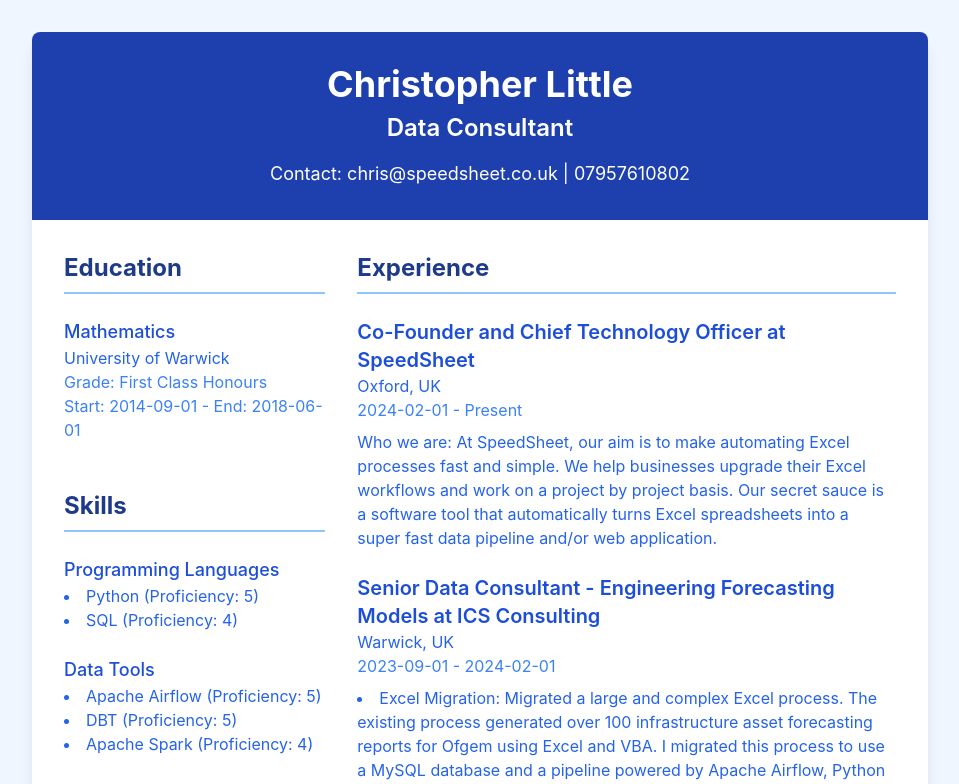
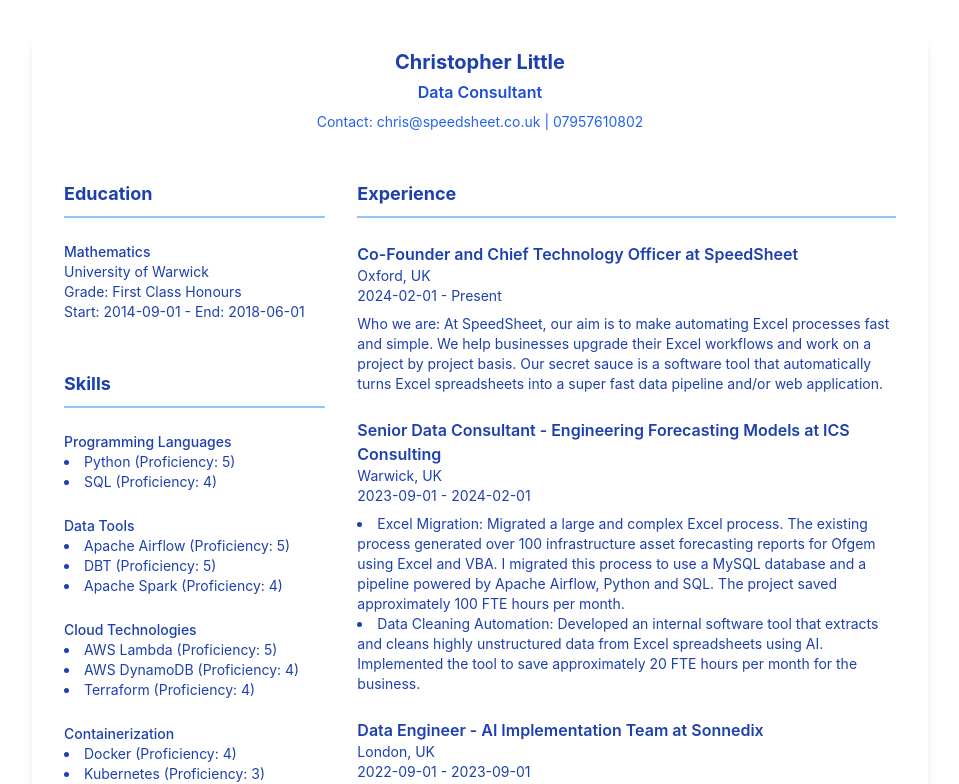
Before and after one commit to chrismlittle123/cv-builder, a React (Create React App) app: page / in a window 1280 px wide. Shown: the top 784 px of the page, without its empty margins (160-1119 px from the left). Built offline with nearby package versions, Linux system fonts and the light colour scheme.

Commit message:
Checkpoint

```diff
--- a/src/App.tsx
+++ b/src/App.tsx
@@ -4,34 +4,34 @@
 
 function App() {
   return (
-    <div className="bg-blue-50 min-h-screen p-8">
+    <div className="bg-white min-h-screen p-8">
       <div className="max-w-4xl mx-auto bg-white shadow-lg rounded-lg overflow-hidden">
-        <header className="bg-blue-800 text-white text-center py-8">
-          <h1 className="text-4xl font-bold">{cvData.profile.name}</h1>
-          <h2 className="text-2xl font-semibold mt-2">{cvData.profile.title}</h2>
-          <p className="mt-4 text-lg">Contact: {cvData.profile.contact.email} | {cvData.profile.contact.phone}</p>
+        <header className="text-center py-4">
+          <h1 className="text-xl font-bold text-blue-800">{cvData.profile.name}</h1>
+          <h2 className="text-base font-semibold text-blue-700 mt-1">{cvData.profile.title}</h2>
+          <p className="text-sm text-blue-600 mt-2">Contact: {cvData.profile.contact.email} | {cvData.profile.contact.phone}</p>
         </header>
         <div className="p-8 flex flex-col md:flex-row">
           <div className="md:w-1/3 md:pr-4">
             <section className="mb-12">
-              <h3 className="text-2xl font-bold text-blue-900 border-b-2 border-blue-300 pb-2">Education</h3>
+              <h3 className="text-lg font-bold text-blue-800 border-b-2 border-blue-300 pb-2">Education</h3>
               {cvData.education.map((edu: any, index: number) => (
                 <div key={index} className="mt-6">
-                  <p className="text-lg font-medium text-blue-700">{edu.degree.name.value}</p>
-                  <p className="text-blue-600">{edu.institution.value}</p>
-                  <p className="text-blue-500">Grade: {edu.grade.value}</p>
-                  <p className="text-blue-500">Start: {edu.startDate} - End: {edu.endDate}</p>
+                  <p className="text-sm font-medium text-blue-800">{edu.degree.name.value}</p>
+                  <p className="text-sm text-blue-800">{edu.institution.value}</p>
+                  <p className="text-sm text-blue-800">Grade: {edu.grade.value}</p>
+                  <p className="text-sm text-blue-800">Start: {edu.startDate} - End: {edu.endDate}</p>
                 </div>
               ))}
             </section>
             <section className="mb-12">
-              <h3 className="text-2xl font-bold text-blue-900 border-b-2 border-blue-300 pb-2">Skills</h3>
+              <h3 className="text-lg font-bold text-blue-800 border-b-2 border-blue-300 pb-2">Skills</h3>
               {cvData.skills.map((skill: any, index: number) => (
                 <div key={index} className="mt-6">
-                  <h4 className="text-lg font-medium text-blue-700">{skill.category.value}</h4>
+                  <h4 className="text-sm font-medium text-blue-800">{skill.category.value}</h4>
                   <ul className="list-disc list-inside">
                     {skill.items.map((item: any, idx: number) => (
-                      <li key={idx} className="text-blue-600">{item.name} (Proficiency: {item.proficiency})</li>
+                      <li key={idx} className="text-sm text-blue-800">{item.name} (Proficiency: {item.proficiency})</li>
                     ))}
                   </ul>
                 </div>
@@ -40,16 +40,16 @@
           </div>
           <div className="md:w-2/3 md:pl-4">
             <section className="mb-12">
-              <h3 className="text-2xl font-bold text-blue-900 border-b-2 border-blue-300 pb-2">Experience</h3>
+              <h3 className="text-lg font-bold text-blue-800 border-b-2 border-blue-300 pb-2">Experience</h3>
               {cvData.experience.map((exp: any, index: number) => (
                 <div key={index} className="mt-6">
-                  <h4 className="text-xl font-semibold text-blue-700">{exp.title} at {exp.company}</h4>
-                  <p className="text-blue-600">{exp.locationCity}, {exp.locationCountry}</p>
-                  <p className="text-blue-500">{exp.startDate} - {exp.endDate || 'Present'}</p>
-                  <p className="text-blue-600 mt-2">{exp.description}</p>
+                  <h4 className="text-base font-semibold text-blue-800">{exp.title} at {exp.company}</h4>
+                  <p className="text-sm text-blue-800">{exp.locationCity}, {exp.locationCountry}</p>
+                  <p className="text-sm text-blue-800">{exp.startDate} - {exp.endDate || 'Present'}</p>
+                  <p className="text-sm text-blue-800 mt-2">{exp.description}</p>
                   <ul className="list-disc list-inside mt-2">
                     {exp.achievements.map((ach: any, idx: number) => (
-                      <li key={idx} className="text-blue-600">{ach}</li>
+                      <li key={idx} className="text-sm text-blue-800">{ach}</li>
                     ))}
                   </ul>
                 </div>
```
Also changed, not shown: 2 other files (tests, documents, lock files or other folders).
